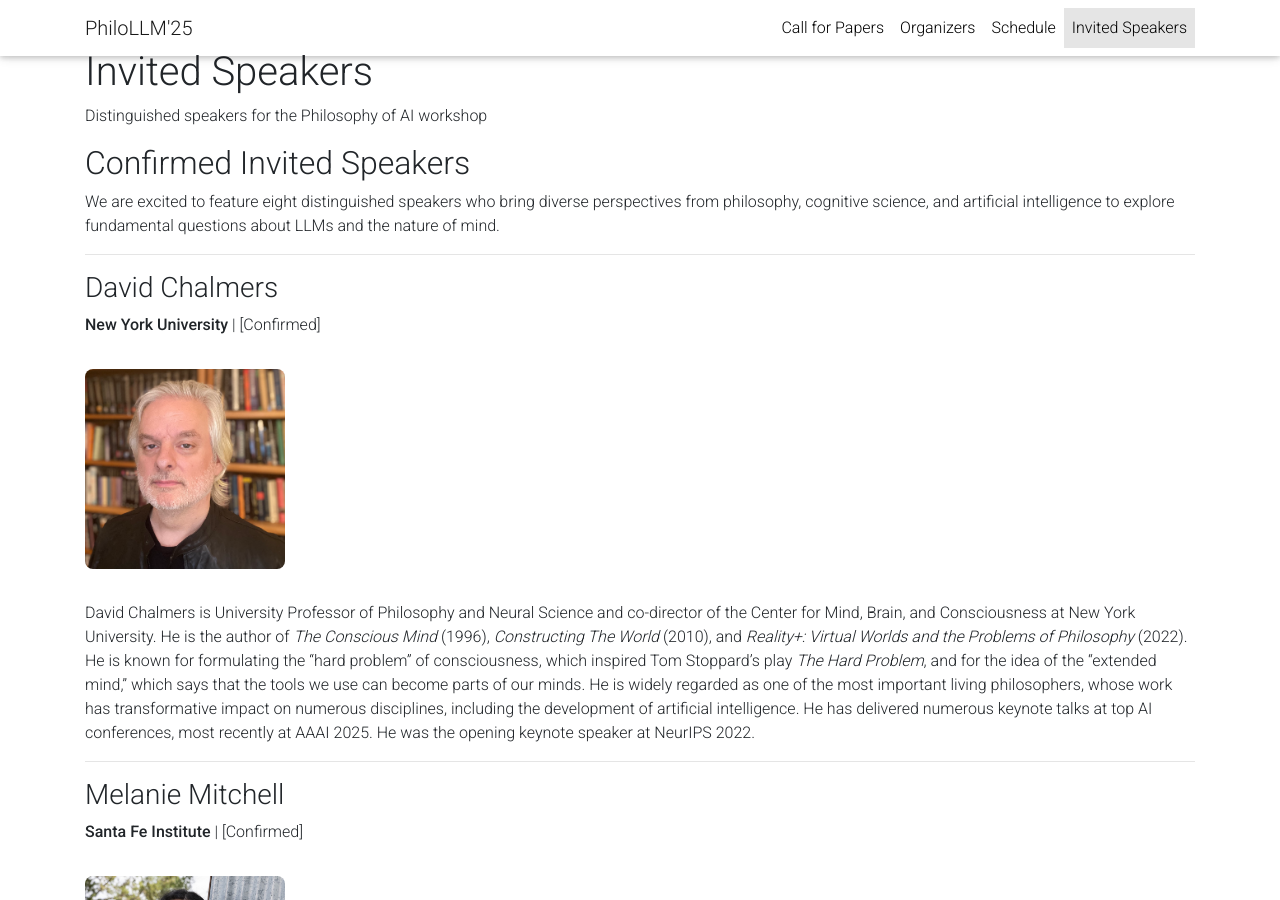
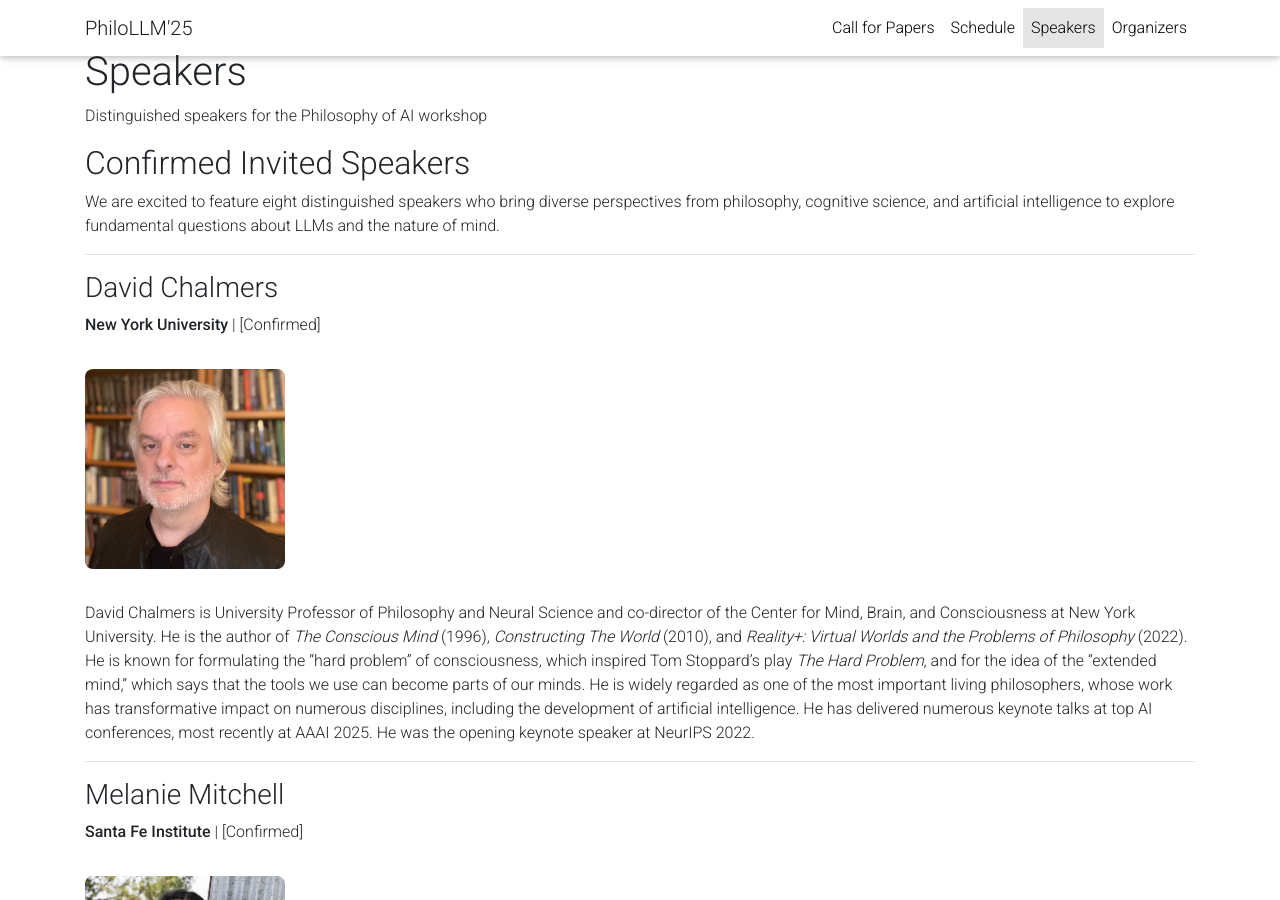
Before and after one commit to philo-llm/philo-llm.github.io, a Jekyll site: the page built from _pages/speakers.md, in a window 1280 px wide and 900 px high. Built offline with Jekyll 4.4.1, drawn with Linux system fonts in a browser that asks for light colours; comment, search, counter and statistics services are not loaded; a style sheet for code colours, icons or effects is not loaded.

Commit message:
Add navigation ordering to place Speakers next to Organizers - Added nav_order property to all navigation pages - Speakers (nav_order: 3) now appears right before Organizers (nav_order: 4) - Updated Speakers page title from 'Invited Speakers' to 'Speakers' for cleaner navigation - Navigation order: Call for Papers → Schedule → Speakers → Organizers

```diff
--- a/_pages/speakers.md
+++ b/_pages/speakers.md
@@ -1,9 +1,10 @@
 ---
 layout: page
 permalink: /speakers/
-title: Invited Speakers
+title: Speakers
 description: Distinguished speakers for the Philosophy of AI workshop
 nav: true
+nav_order: 3
 ---
 
 ## Confirmed Invited Speakers
```
Also changed, not shown: _pages/call.md (+1 -0 lines), _pages/organizers.md (+1 -0 lines), _pages/schedule.md (+1 -0 lines).
